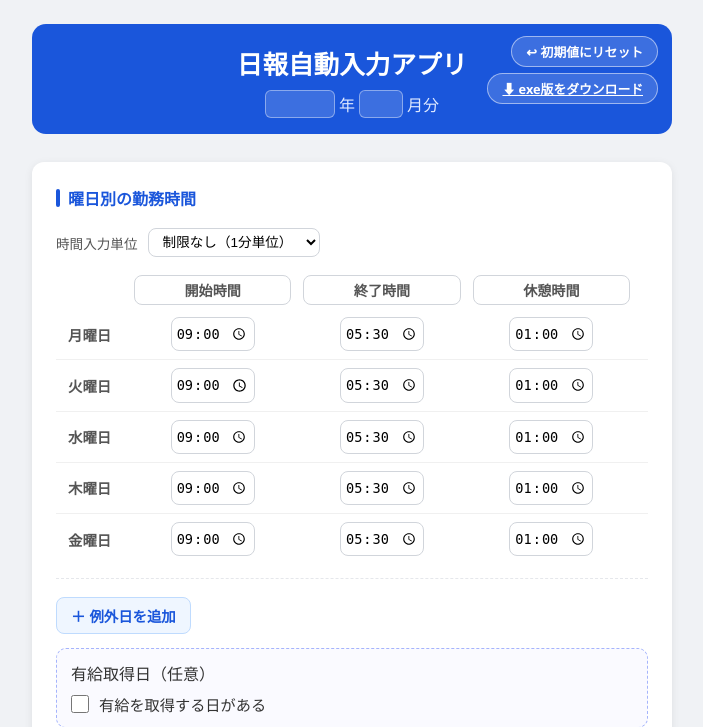
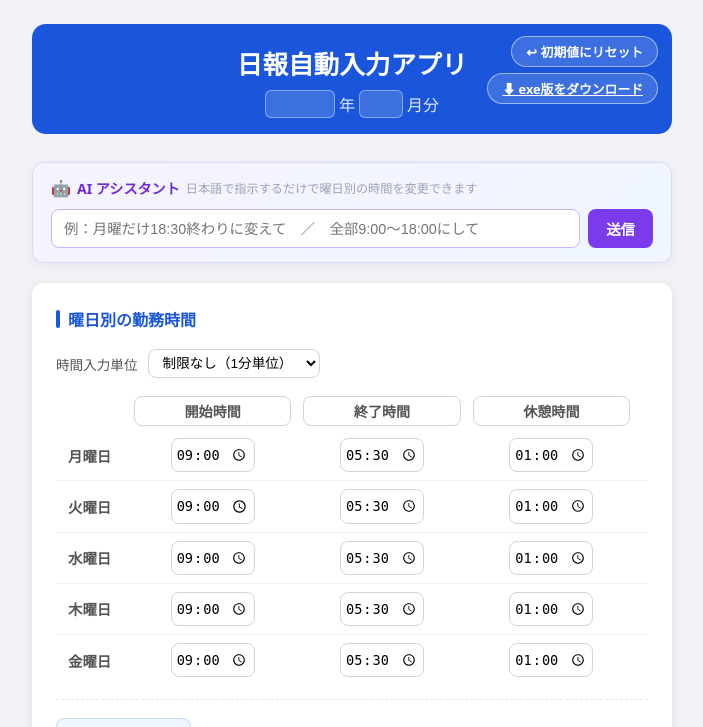
Before and after one commit to Coffeeplantation/DailyReportAutoFillApp, a Flask app: template templates/index.html in a window 1280 px wide. Shown: the top 727 px of the page, without its empty margins (288-991 px from the left). Run offline with Flask 3, Linux system fonts and the light colour scheme; the template is opened without the code that fills it, so the values that code supplies are empty.

Commit message:
AIアシスタント機能追加とセットアップガイド改訂
- Gemini API連携のAIチャットUIをフォーム上部に追加（自然言語で曜日別時間を変更可能）
- /api/chat エンドポイントを新設（google-genaiパッケージ使用）
- セットアップガイド：GoogleアカウントとGitHub連携手順を簡略化
- セットアップガイド：Claude Code初回認証フローを詳細化（8ステップ）

Co-Authored-By: Claude Sonnet 4.6 <noreply@anthropic.com>

```diff
--- a/app.py
+++ b/app.py
@@ -694,6 +694,73 @@ def download_report():
     )
 
 
+@app.route('/api/chat', methods=['POST'])
+@auth.login_required
+def ai_chat():
+    api_key = os.getenv('GEMINI_API_KEY')
+    if not api_key:
+        return jsonify({'error': 'GEMINI_API_KEY が設定されていません。.env ファイルに追加してください。'}), 500
+
+    data = request.get_json(silent=True) or {}
+    message = (data.get('message') or '').strip()
+    if not message:
+        return jsonify({'error': 'メッセージを入力してください'}), 400
+
+    current_times = data.get('current_times', {})
+    day_map = {
+        'monday': '月曜', 'tuesday': '火曜', 'wednesday': '水曜',
+        'thursday': '木曜', 'friday': '金曜',
+    }
+    settings_lines = '\n'.join(
+        f"{day_map[d]}: 開始={t.get('start','--')}, 終了={t.get('end','--')}, 休憩={t.get('break','--')}"
+        for d, t in current_times.items() if t
+    ) or '（未設定）'
+
+    prompt = f"""あなたは勤務時間管理アシスタントです。
+ユーザーの指示に従い、曜日別勤務時間の変更内容をJSON形式で返してください。
+
+## 現在の設定
+{settings_lines}
+
+## ユーザーの指示
+{message}
+
+## 返却形式（必ずこのJSONのみ返す）
+{{
+  "changes": {{
+    "monday":    {{"start": "HH:MM", "end": "HH:MM", "break": "HH:MM"}} または null,
+    "tuesday":   null,
+    "wednesday": null,
+    "thursday":  null,
+    "friday":    null
+  }},
+  "reply": "変更内容を日本語で1文"
+}}
+
+ルール:
+- 変更しない曜日は null を返す
+- 時刻は24時間HH:MM形式（例: "09:00", "18:30"）
+- 「先月と同じ」「変更なし」はすべて null、reply で現在の設定を確認
+- 休憩時間が未指定なら現在の値か "01:00" を維持
+- 「全部○○にして」なら全曜日を変更"""
+
+    try:
+        from google import genai
+        import json as _json
+        client = genai.Client(api_key=api_key)
+        response = client.models.generate_content(
+            model='gemini-2.0-flash',
+            contents=prompt,
+            config=genai.types.GenerateContentConfig(
+                response_mime_type='application/json'
+            ),
+        )
+        result = _json.loads(response.text)
+        return jsonify(result)
+    except Exception as e:
+        return jsonify({'error': f'AI エラー: {str(e)}'}), 500
+
+
 @app.route('/api/exe')
 @auth.login_required
 def download_exe():
--- a/requirements.txt
+++ b/requirements.txt
@@ -3,3 +3,4 @@ openpyxl
 jpholiday
 flask-httpauth
 python-dotenv
+google-genai
--- a/templates/index.html
+++ b/templates/index.html
@@ -884,6 +884,85 @@
       text-align: center;
       margin-top: 16px;
       font-size: 0.9rem;
+    }
+
+    /* AI チャット */
+    .ai-card {
+      background: linear-gradient(135deg, #f5f3ff 0%, #eff6ff 100%);
+      border: 1px solid #ddd6fe;
+      border-radius: 12px;
+      padding: 14px 18px;
+      margin-bottom: 20px;
+      box-shadow: 0 2px 8px rgba(109,40,217,0.06);
+    }
+    .ai-card-header {
+      display: flex;
+      align-items: center;
+      gap: 6px;
+      margin-bottom: 10px;
+    }
+    .ai-card-header .ai-title {
+      font-size: 0.88rem;
+      font-weight: 700;
+      color: #6d28d9;
+    }
+    .ai-card-header .ai-hint {
+      font-size: 0.76rem;
+      color: #9ca3af;
+    }
+    .ai-input-row {
+      display: flex;
+      gap: 8px;
+    }
+    .ai-input-row input {
+      flex: 1;
+      border: 1.5px solid #c4b5fd;
+      border-radius: 8px;
+      padding: 9px 12px;
+      font-size: 0.9rem;
+      outline: none;
+      background: #fff;
+      transition: border-color 0.2s;
+    }
+    .ai-input-row input:focus {
+      border-color: #7c3aed;
+      box-shadow: 0 0 0 3px rgba(124,58,237,0.1);
+    }
+    .ai-send-btn {
+      background: #7c3aed;
+      color: #fff;
+      border: none;
+      border-radius: 8px;
+      padding: 9px 18px;
+      font-size: 0.9rem;
+      font-weight: 700;
+      cursor: pointer;
+      white-space: nowrap;
+      transition: background 0.2s;
+    }
+    .ai-send-btn:hover:not(:disabled) { background: #6d28d9; }
+    .ai-send-btn:disabled { background: #a78bfa; cursor: not-allowed; }
+    .ai-reply {
+      display: none;
+      margin-top: 10px;
+      padding: 9px 14px;
+      border-radius: 8px;
+      font-size: 0.88rem;
+    }
+    .ai-reply.success {
+      background: #f0fdf4;
+      border: 1px solid #bbf7d0;
+      color: #166534;
+    }
+    .ai-reply.error {
+      background: #fee2e2;
+      border: 1px solid #fca5a5;
+      color: #b91c1c;
+    }
+    .ai-reply.loading {
+      background: #f5f3ff;
+      border: 1px solid #ddd6fe;
+      color: #6d28d9;
     }
   </style>
 </head>
@@ -905,6 +984,21 @@
   </header>
 
   <form id="mainForm">
+
+    <!-- AI アシスタント -->
+    <div class="ai-card">
+      <div class="ai-card-header">
+        <span>🤖</span>
+        <span class="ai-title">AI アシスタント</span>
+        <span class="ai-hint">日本語で指示するだけで曜日別の時間を変更できます</span>
+      </div>
+      <div class="ai-input-row">
+        <input type="text" id="aiInput"
+               placeholder="例：月曜だけ18:30終わりに変えて　／　全部9:00〜18:00にして">
+        <button type="button" class="ai-send-btn" id="aiSendBtn" onclick="sendAiMessage()">送信</button>
+      </div>
+      <div class="ai-reply" id="aiReply"></div>
+    </div>
 
     <!-- ① 曜日別勤務時間 -->
     <div class="card">
@@ -1056,6 +1150,77 @@
   function getYear()  { return parseInt(document.getElementById('yearInput').value)  || {{ current_year }}; }
   function getMonth() { return parseInt(document.getElementById('monthInput').value) || {{ current_month }}; }
 
+  // ── AI アシスタント ──────────────────────────────────────
+  async function sendAiMessage() {
+    const input   = document.getElementById('aiInput');
+    const sendBtn = document.getElementById('aiSendBtn');
+    const replyEl = document.getElementById('aiReply');
+    const message = input.value.trim();
+    if (!message) { input.focus(); return; }
+
+    sendBtn.textContent = '処理中…';
+    sendBtn.disabled = true;
+    replyEl.className = 'ai-reply loading';
+    replyEl.textContent = '🤖 考え中…';
+    replyEl.style.display = 'block';
+
+    const current_times = {};
+    ['monday','tuesday','wednesday','thursday','friday'].forEach(day => {
+      const s = document.querySelector(`[name="${day}_start"]`)?.value;
+      const e = document.querySelector(`[name="${day}_end"]`)?.value;
+      const b = document.querySelector(`[name="${day}_break"]`)?.value;
+      if (s && e) current_times[day] = { start: s, end: e, 'break': b || '01:00' };
+    });
+
+    try {
+      const res  = await fetch('/api/chat', {
+        method: 'POST',
+        headers: { 'Content-Type': 'application/json' },
+        body: JSON.stringify({ message, current_times }),
+      });
+      const data = await res.json();
+
+      if (!res.ok) {
+        replyEl.className = 'ai-reply error';
+        replyEl.textContent = '⚠ ' + (data.error || 'エラーが発生しました');
+        return;
+      }
+
+      let changed = false;
+      if (data.changes) {
+        Object.entries(data.changes).forEach(([day, times]) => {
+          if (!times) return;
+          const sEl = document.querySelector(`[name="${day}_start"]`);
+          const eEl = document.querySelector(`[name="${day}_end"]`);
+          const bEl = document.querySelector(`[name="${day}_break"]`);
+          if (times.start && sEl) { sEl.value = times.start; changed = true; }
+          if (times.end   && eEl) { eEl.value = times.end;   changed = true; }
+          if (times.break && bEl) { bEl.value = times.break; changed = true; }
+        });
+      }
+      if (changed) { refreshSummary(); saveSettings(); }
+
+      replyEl.className = 'ai-reply success';
+      replyEl.textContent = '✅ ' + (data.reply || '完了しました');
+      input.value = '';
+
+    } catch (err) {
+      replyEl.className = 'ai-reply error';
+      replyEl.textContent = '⚠ 通信エラー: ' + err.message;
+    } finally {
+      sendBtn.textContent = '送信';
+      sendBtn.disabled = false;
+    }
+  }
+
+  // Enter キーで送信
+  document.addEventListener('DOMContentLoaded', () => {
+    document.getElementById('aiInput')?.addEventListener('keydown', e => {
+      if (e.key === 'Enter') sendAiMessage();
+    });
+  });
+  // ────────────────────────────────────────────────────────
+
   const selectedDays = new Set();
   let holidays = {};
   let manualNotes = {};
```
Also changed, not shown: build_pptx.py (+39 -32 lines).
